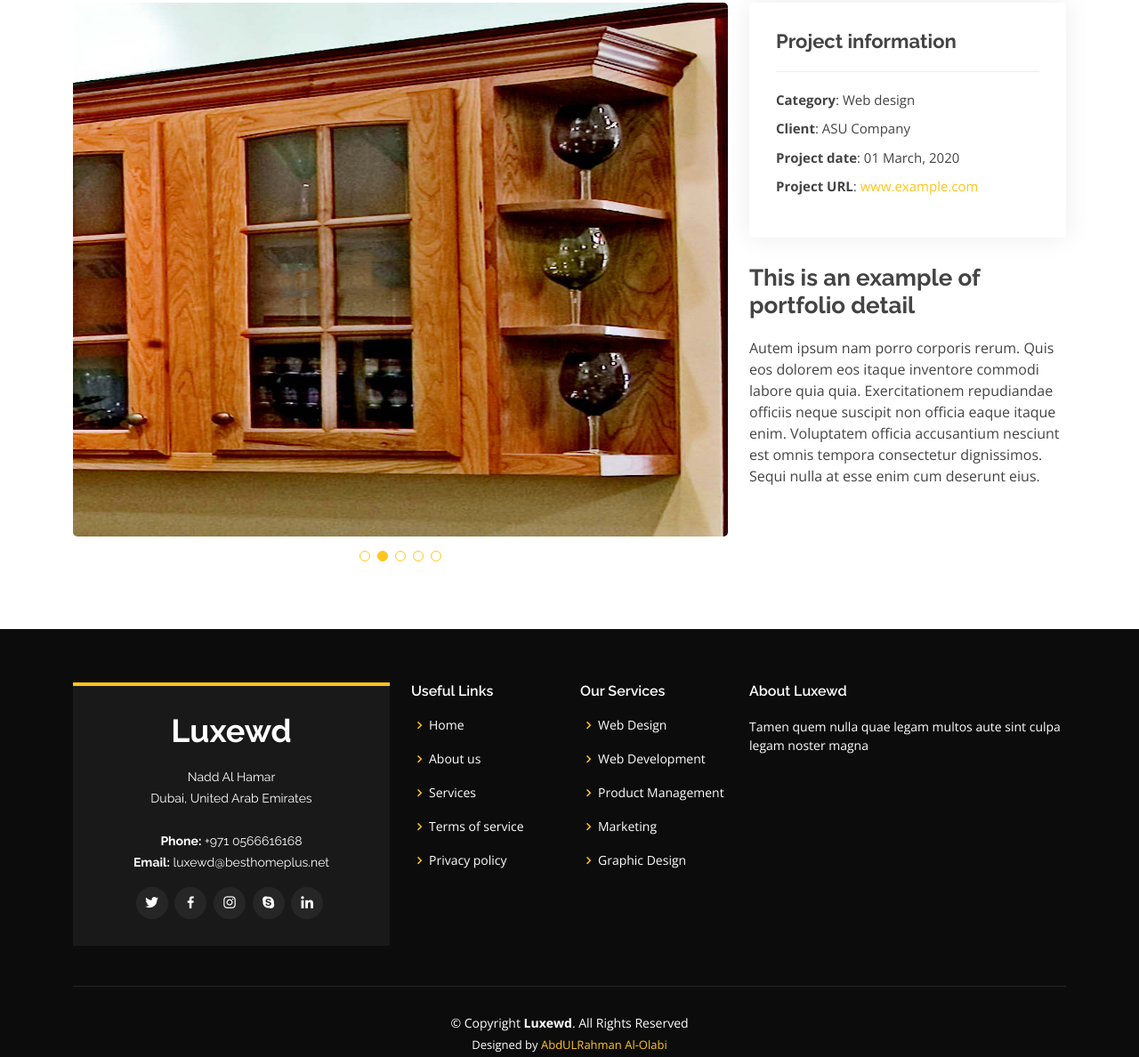
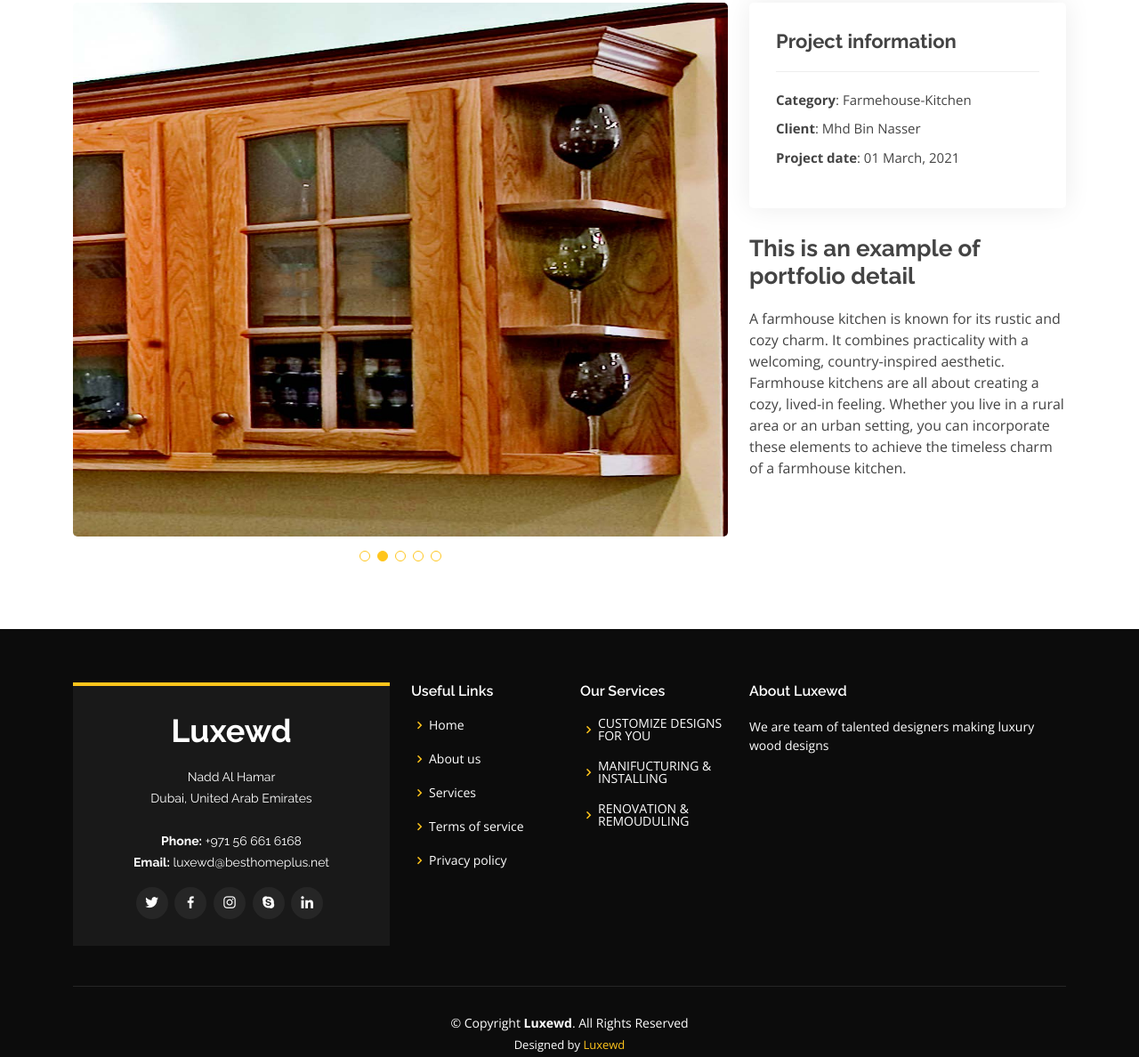
Before and after one commit to obaichihadeh/Luxewd, a plain HTML site: page Farmhouse-Kitchen-Details.html in a window 1280 px wide. Shown: the part 247-1435 px from the top of the page at 89% size. Drawn offline with nearby package versions, Linux system fonts and the light colour scheme.

Commit message:
Update Farmhouse-Kitchen-Details.html 1

```diff
--- a/Farmhouse-Kitchen-Details.html
+++ b/Farmhouse-Kitchen-Details.html
@@ -35,7 +35,7 @@
     <div class="container d-flex justify-content-center justify-content-md-between">
       <div class="contact-info d-flex align-items-center">
         <i class="bi bi-envelope-fill"></i><a href="mailto:luxewd@besthomeplus.net">luxewd@besthomeplus.net</a>
-        <i class="bi bi-phone-fill phone-icon"></i><a href="tel:009710566616168">+971 0566616168</a>
+        <i class="bi bi-phone-fill phone-icon"></i><a href="tel:009710566616168">+971 56 661 6168</a>
       </div>
       <div class="social-links d-none d-md-block">
         <a href="#" class="twitter"><i class="bi bi-twitter"></i></a>
@@ -130,16 +130,18 @@
             <div class="portfolio-info">
               <h3>Project information</h3>
               <ul>
-                <li><strong>Category</strong>: Web design</li>
-                <li><strong>Client</strong>: ASU Company</li>
-                <li><strong>Project date</strong>: 01 March, 2020</li>
-                <li><strong>Project URL</strong>: <a href="#">www.example.com</a></li>
+                <li><strong>Category</strong>: Farmehouse-Kitchen</li>
+                <li><strong>Client</strong>: Mhd Bin Nasser</li>
+                <li><strong>Project date</strong>: 01 March, 2021</li>
+
               </ul>
             </div>
             <div class="portfolio-description">
               <h2>This is an example of portfolio detail</h2>
               <p>
-                Autem ipsum nam porro corporis rerum. Quis eos dolorem eos itaque inventore commodi labore quia quia. Exercitationem repudiandae officiis neque suscipit non officia eaque itaque enim. Voluptatem officia accusantium nesciunt est omnis tempora consectetur dignissimos. Sequi nulla at esse enim cum deserunt eius.
+                A farmhouse kitchen is known for its rustic and cozy charm. It combines practicality with a welcoming, country-inspired aesthetic.
+                Farmhouse kitchens are all about creating a cozy, lived-in feeling.
+                 Whether you live in a rural area or an urban setting, you can incorporate these elements to achieve the timeless charm of a farmhouse kitchen.
               </p>
             </div>
           </div>
@@ -163,7 +165,7 @@
               <p>
                 Nadd Al Hamar <br>
                 Dubai, United Arab Emirates<br><br>
-                <strong>Phone:</strong> +971 0566616168<br>
+                <strong>Phone:</strong> +971 56 661 6168<br>
                 <strong>Email:</strong> luxewd@besthomeplus.net<br>
               </p>
               <div class="social-links mt-3">
@@ -190,17 +192,15 @@
           <div class="col-lg-2 col-md-6 footer-links">
             <h4>Our Services</h4>
             <ul>
-              <li><i class="bx bx-chevron-right"></i> <a href="index.html#services">Web Design</a></li>
-              <li><i class="bx bx-chevron-right"></i> <a href="index.html#services">Web Development</a></li>
-              <li><i class="bx bx-chevron-right"></i> <a href="index.html#services">Product Management</a></li>
-              <li><i class="bx bx-chevron-right"></i> <a href="index.html#services">Marketing</a></li>
-              <li><i class="bx bx-chevron-right"></i> <a href="index.html#services">Graphic Design</a></li>
+              <li><i class="bx bx-chevron-right"></i> <a href="#services">CUSTOMIZE DESIGNS FOR YOU</a></li>
+              <li><i class="bx bx-chevron-right"></i> <a href="#services">MANIFUCTURING & INSTALLING</a></li>
+              <li><i class="bx bx-chevron-right"></i> <a href="#services">RENOVATION & REMOUDULING</a></li>
             </ul>
           </div>
 
           <div class="col-lg-4 col-md-6 footer-newsletter">
             <h4>About Luxewd</h4>
-            <p>Tamen quem nulla quae legam multos aute sint culpa legam noster magna</p>
+            <p>We are team of talented designers making luxury wood designs</p>
           </div>
 
         </div>
@@ -212,7 +212,7 @@
         &copy; Copyright <strong><span>Luxewd</span></strong>. All Rights Reserved
       </div>
       <div class="credits">
-        Designed by <a href="https://abdulrahmanolabi.github.io/iPortfolio/">AbdULRahman Al-Olabi</a>
+        Designed by <a href="https://obaichihadeh.github.io/iPortfolio/">Luxewd</a>
       </div>
     </div>
   </footer><!-- End Footer -->
```
